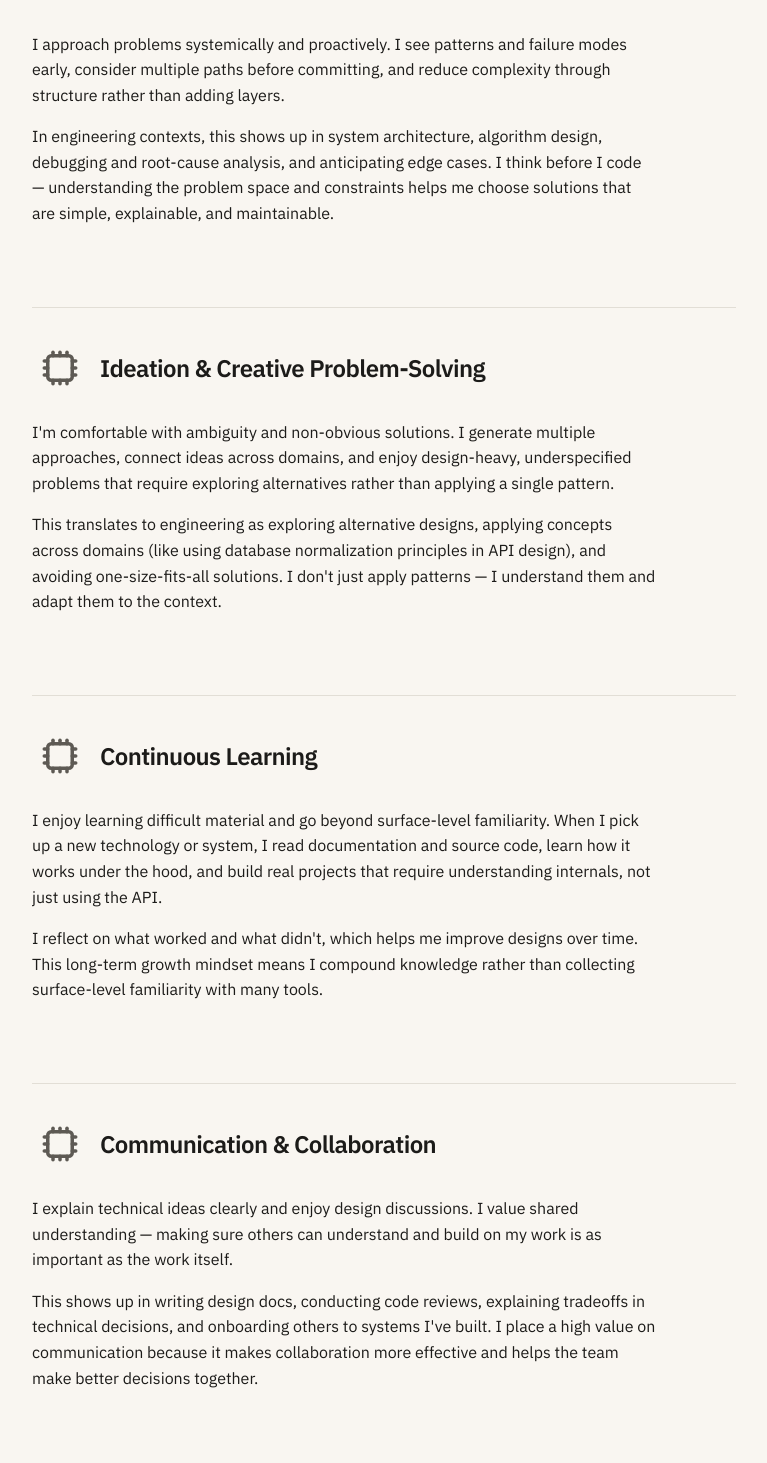
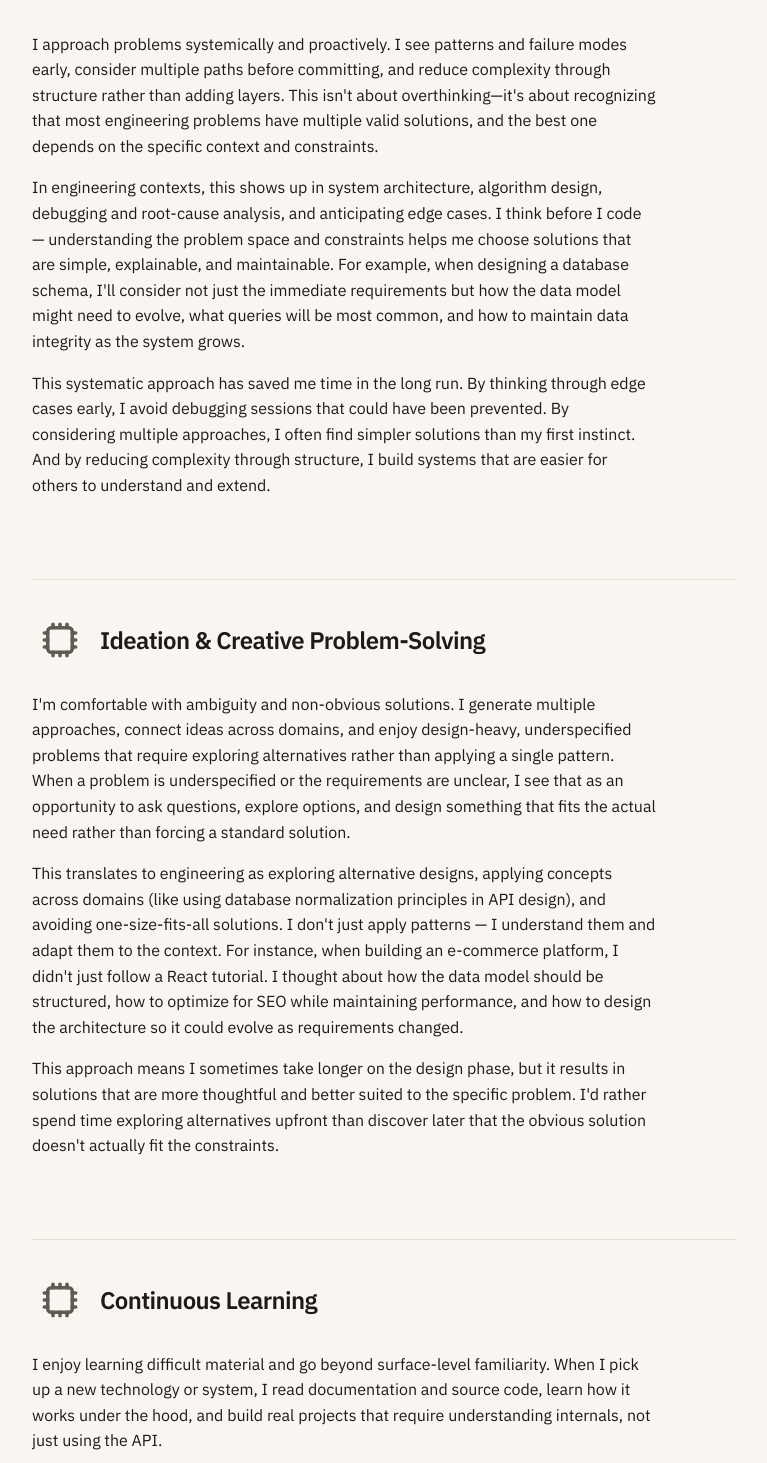
Before and after one commit to aidenkiefer/portfolio, a Next.js app: page /strengths in a window 1280 px wide. Shown: the part 367-1830 px from the top of the page, without its empty margins (256-1023 px from the left). Built offline with nearby package versions, Linux system fonts and the light colour scheme.

Commit message:
fixed search feature?

```diff
--- a/app/page.tsx
+++ b/app/page.tsx
@@ -95,7 +95,6 @@ export default function Home() {
       {featuredProjects.length > 0 && (
         <section className="mb-20">
           <div className="mb-8 h-px bg-border" />
-          <div className="mb-8 h-px bg-border" />
           <div className="mb-8 flex items-center gap-3">
             <ChipMark className="h-14 w-14 text-text-secondary flex-shrink-0" />
             <h2 className="text-3xl font-semibold text-text-primary tracking-tight">Selected Work</h2>
@@ -132,7 +131,13 @@ export default function Home() {
             When I work on software, I focus first on understanding the problem space and the constraints involved. I prefer to think through multiple possible approaches, weigh tradeoffs, and choose solutions that are simple, explainable, and maintainable rather than clever for their own sake.
           </p>
           <p>
-            I enjoy learning new systems and technologies deeply, especially when they expose lower-level details or challenge my assumptions. I also place a high value on communication — writing clear documentation, explaining technical decisions, and making sure others can understand and build on my work.
+            This approach has served me well across different domains. Whether I'm designing a database schema, building a machine learning pipeline, or architecting a web application, I start by asking: What are we actually trying to solve? What constraints matter most? What will this look like in six months or a year? These questions help me avoid premature optimization and choose solutions that fit the context.
+          </p>
+          <p>
+            I enjoy learning new systems and technologies deeply, especially when they expose lower-level details or challenge my assumptions. When I pick up a new framework or tool, I read the documentation thoroughly, explore the source code when possible, and build real projects that require understanding internals—not just using the API. This depth-first approach means I compound knowledge over time rather than collecting surface-level familiarity with many tools.
+          </p>
+          <p>
+            I also place a high value on communication — writing clear documentation, explaining technical decisions, and making sure others can understand and build on my work. I've found that the best technical solutions are often the ones that are easiest to explain. If I can't clearly articulate why a design decision makes sense, that's usually a sign I need to reconsider the approach.
           </p>
         </div>
       </section>
@@ -147,6 +152,9 @@ export default function Home() {
         <div className="space-y-4 text-text-primary leading-relaxed max-w-2xl mb-6">
           <p>
             I've worked on real-world software projects in both academic and professional contexts, including freelance and internship-style roles. My experience includes building and maintaining production websites, working with databases and analytics, and collaborating with non-technical stakeholders while maintaining engineering standards.
+          </p>
+          <p>
+            What I value most in these experiences is the opportunity to work on systems that have real users and real constraints. Whether it's optimizing a search campaign's performance, building a content management system that needs to scale, or designing database schemas that support complex business logic, I've learned to balance immediate needs with long-term maintainability. These projects have taught me that good engineering isn't just about writing code—it's about understanding context, making informed tradeoffs, and building systems that others can understand and extend.
           </p>
         </div>
         <Link
@@ -197,7 +205,10 @@ export default function Home() {
         <div className="mb-6 h-1 bg-accent-secondary" />
         <div className="space-y-4 text-text-primary leading-relaxed max-w-2xl mb-8">
           <p>
-            If you're interested in my work or think I might be a good fit for your team, I'd be happy to connect.
+            If you're interested in my work or think I might be a good fit for your team, I'd be happy to connect. I'm particularly drawn to roles that involve systems thinking, thoughtful design, and collaboration with other engineers. Whether you're building new products, maintaining existing systems, or solving complex technical challenges, I'd love to hear about what you're working on.
+          </p>
+          <p>
+            I'm open to full-time opportunities, contract work, and conversations about interesting problems—even if there isn't an immediate role. Feel free to reach out via email or LinkedIn, and I'll respond promptly.
           </p>
         </div>
         <div className="flex flex-wrap gap-4">
--- a/app/search/layout.tsx
+++ b/app/search/layout.tsx
@@ -1,7 +1,16 @@
 import { generateMetadata } from '@/lib/seo';
+import { ReactNode } from 'react';
 
 export const metadata = generateMetadata({
   title: 'Search',
   description: 'Search through projects and experience by keyword, technology, or skill',
   path: '/search',
 });
+
+export default function SearchLayout({
+  children,
+}: {
+  children: ReactNode;
+}) {
+  return children;
+}
--- a/app/strengths/page.tsx
+++ b/app/strengths/page.tsx
@@ -26,10 +26,13 @@ export default function StrengthsPage() {
           </h2>
           <div className="space-y-4 text-text-primary leading-relaxed max-w-2xl">
             <p>
-              I approach problems systemically and proactively. I see patterns and failure modes early, consider multiple paths before committing, and reduce complexity through structure rather than adding layers.
+              I approach problems systemically and proactively. I see patterns and failure modes early, consider multiple paths before committing, and reduce complexity through structure rather than adding layers. This isn't about overthinking—it's about recognizing that most engineering problems have multiple valid solutions, and the best one depends on the specific context and constraints.
             </p>
             <p>
-              In engineering contexts, this shows up in system architecture, algorithm design, debugging and root-cause analysis, and anticipating edge cases. I think before I code — understanding the problem space and constraints helps me choose solutions that are simple, explainable, and maintainable.
+              In engineering contexts, this shows up in system architecture, algorithm design, debugging and root-cause analysis, and anticipating edge cases. I think before I code — understanding the problem space and constraints helps me choose solutions that are simple, explainable, and maintainable. For example, when designing a database schema, I'll consider not just the immediate requirements but how the data model might need to evolve, what queries will be most common, and how to maintain data integrity as the system grows.
+            </p>
+            <p>
+              This systematic approach has saved me time in the long run. By thinking through edge cases early, I avoid debugging sessions that could have been prevented. By considering multiple approaches, I often find simpler solutions than my first instinct. And by reducing complexity through structure, I build systems that are easier for others to understand and extend.
             </p>
           </div>
         </section>
@@ -42,10 +45,13 @@ export default function StrengthsPage() {
           </h2>
           <div className="space-y-4 text-text-primary leading-relaxed max-w-2xl">
             <p>
-              I'm comfortable with ambiguity and non-obvious solutions. I generate multiple approaches, connect ideas across domains, and enjoy design-heavy, underspecified problems that require exploring alternatives rather than applying a single pattern.
+              I'm comfortable with ambiguity and non-obvious solutions. I generate multiple approaches, connect ideas across domains, and enjoy design-heavy, underspecified problems that require exploring alternatives rather than applying a single pattern. When a problem is underspecified or the requirements are unclear, I see that as an opportunity to ask questions, explore options, and design something that fits the actual need rather than forcing a standard solution.
             </p>
             <p>
-              This translates to engineering as exploring alternative designs, applying concepts across domains (like using database normalization principles in API design), and avoiding one-size-fits-all solutions. I don't just apply patterns — I understand them and adapt them to the context.
+              This translates to engineering as exploring alternative designs, applying concepts across domains (like using database normalization principles in API design), and avoiding one-size-fits-all solutions. I don't just apply patterns — I understand them and adapt them to the context. For instance, when building an e-commerce platform, I didn't just follow a React tutorial. I thought about how the data model should be structured, how to optimize for SEO while maintaining performance, and how to design the architecture so it could evolve as requirements changed.
+            </p>
+            <p>
+              This approach means I sometimes take longer on the design phase, but it results in solutions that are more thoughtful and better suited to the specific problem. I'd rather spend time exploring alternatives upfront than discover later that the obvious solution doesn't actually fit the constraints.
             </p>
           </div>
         </section>
@@ -74,10 +80,13 @@ export default function StrengthsPage() {
           </h2>
           <div className="space-y-4 text-text-primary leading-relaxed max-w-2xl">
             <p>
-              I explain technical ideas clearly and enjoy design discussions. I value shared understanding — making sure others can understand and build on my work is as important as the work itself.
+              I explain technical ideas clearly and enjoy design discussions. I value shared understanding — making sure others can understand and build on my work is as important as the work itself. I've found that the best technical solutions are often the ones that are easiest to explain. If I can't clearly articulate why a design decision makes sense, that's usually a sign I need to reconsider the approach.
             </p>
             <p>
-              This shows up in writing design docs, conducting code reviews, explaining tradeoffs in technical decisions, and onboarding others to systems I've built. I place a high value on communication because it makes collaboration more effective and helps the team make better decisions together.
+              This shows up in writing design docs, conducting code reviews, explaining tradeoffs in technical decisions, and onboarding others to systems I've built. I place a high value on communication because it makes collaboration more effective and helps the team make better decisions together. When I'm working on a project, I document not just what I built, but why I made certain choices, what tradeoffs I considered, and what I learned along the way.
+            </p>
+            <p>
+              I also enjoy the collaborative aspects of engineering work. Some of my best solutions have come from discussing problems with others, whether that's explaining my approach and having someone point out a flaw, or hearing about a different perspective that changes how I think about the problem. I believe that good engineering is inherently collaborative, and that clear communication is what makes that collaboration effective.
             </p>
           </div>
         </section>
```
Also changed, not shown: app/contact/page.tsx (+11 -3 lines), app/coursework/page.tsx (+11 -3 lines), app/experience/page.tsx (+11 -3 lines), app/projects/page.tsx (+11 -3 lines).
